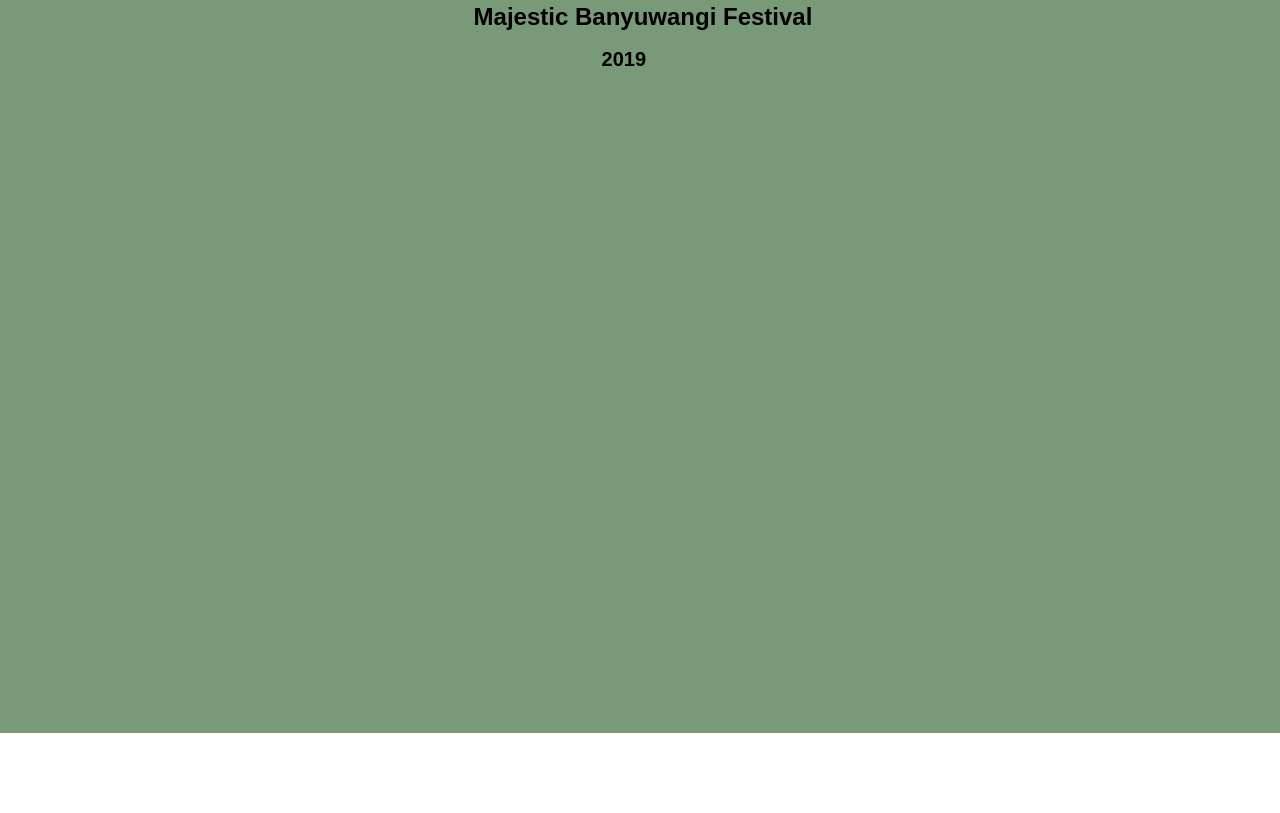
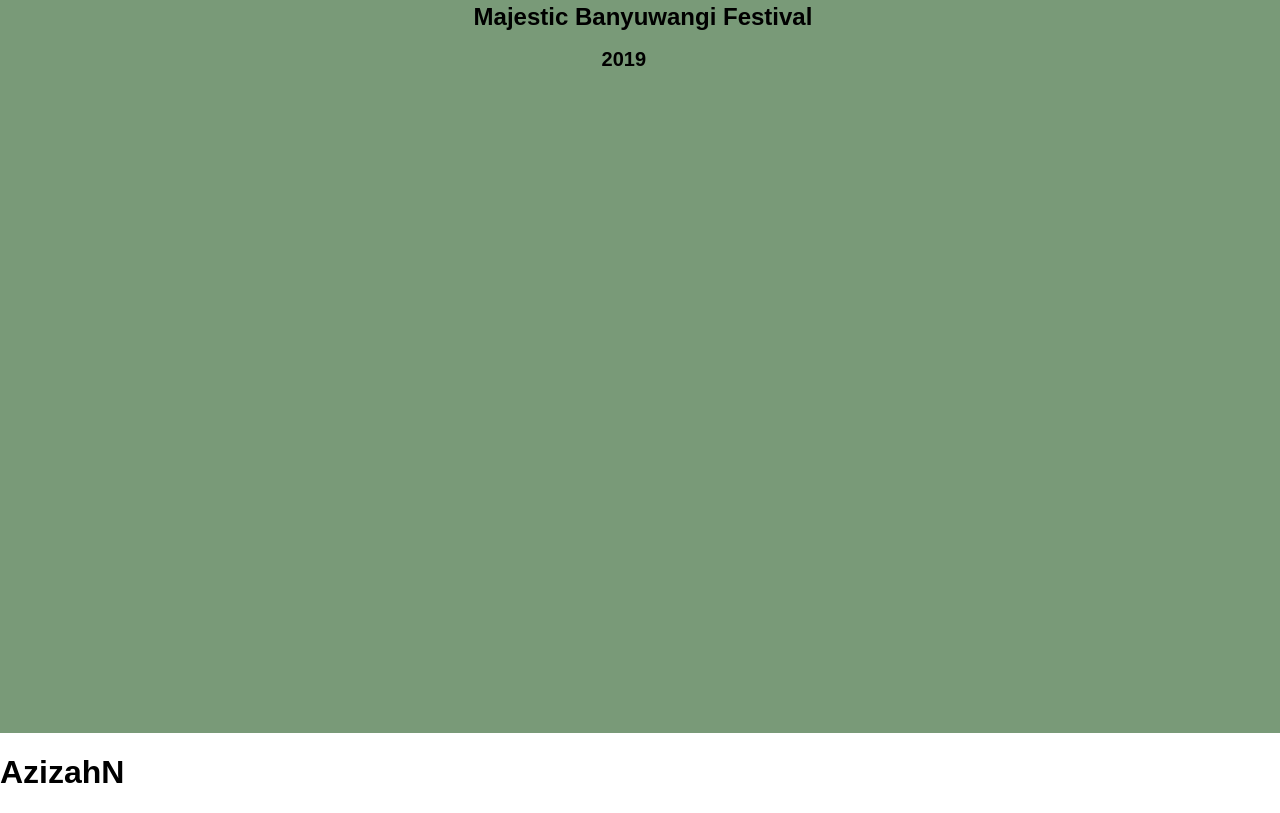
Before and after one commit to christophercalvin/esdeath11.github.io, a plain HTML site: page index.html in a window 1280 px wide. Shown: the part 793-1606 px from the top of the page. Before the commit the page ends 1526 px from the top, so only its background shows below. Drawn offline with Linux system fonts and the light colour scheme.

Commit message:
update jijah1

```diff
--- a/index.html
+++ b/index.html
@@ -40,5 +40,7 @@
         </div>
     </div>
 
+<h1>AzizahN</h1>
+
 </body>
 </html>
```
